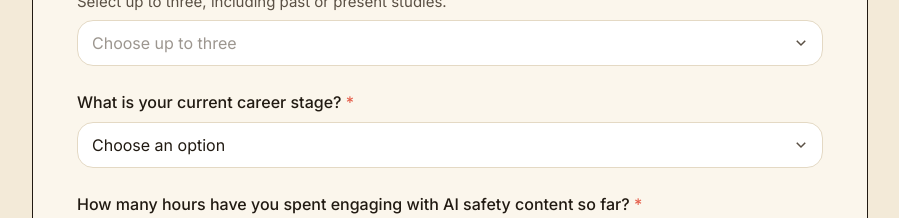
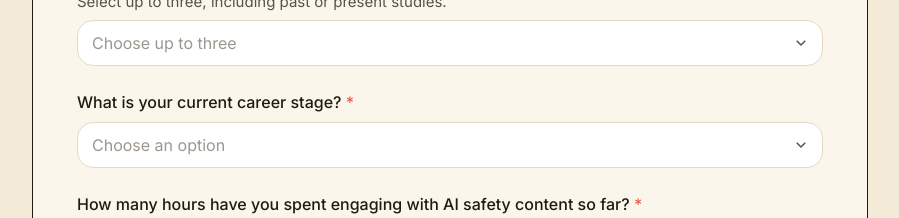
Before and after one commit to jgelves13/ai-safety-colombia-website, a Next.js app: page /en/seminars/apply in a window 1280 px wide. Shown: the part 1640-1858 px from the top of the page, without its empty margins (190-1089 px from the left). Built offline with nearby package versions, Linux system fonts and the light colour scheme.

Commit message:
Formulario de seminarios: el desplegable vacío va en el mismo gris que el múltiple
«Escoge una opción» salía en tinta y «Escoge hasta tres» en gris claro.

Co-Authored-By: Claude Fable 5.1 <noreply@anthropic.com>
Claude-Session: https://claude.ai/code/session_01GQDXmHUbpNhnaiFigezYrX

```diff
--- a/components/course-apply-form.tsx
+++ b/components/course-apply-form.tsx
@@ -691,7 +691,7 @@ export default function CourseApplyForm({
                 name="careerStage"
                 value={v.careerStage}
                 onChange={(e) => set("careerStage", e.target.value)}
-                className={`${INPUT} ${SELECT} ${errores.careerStage ? INPUT_MAL : ""}`}
+                className={`${INPUT} ${SELECT} ${errores.careerStage ? INPUT_MAL : ""} ${v.careerStage ? "" : "text-aisc-muted/60"}`}
                 style={{ backgroundImage: `url("${FLECHA}")` }}
                 aria-invalid={errores.careerStage ? true : undefined}
               >
```
